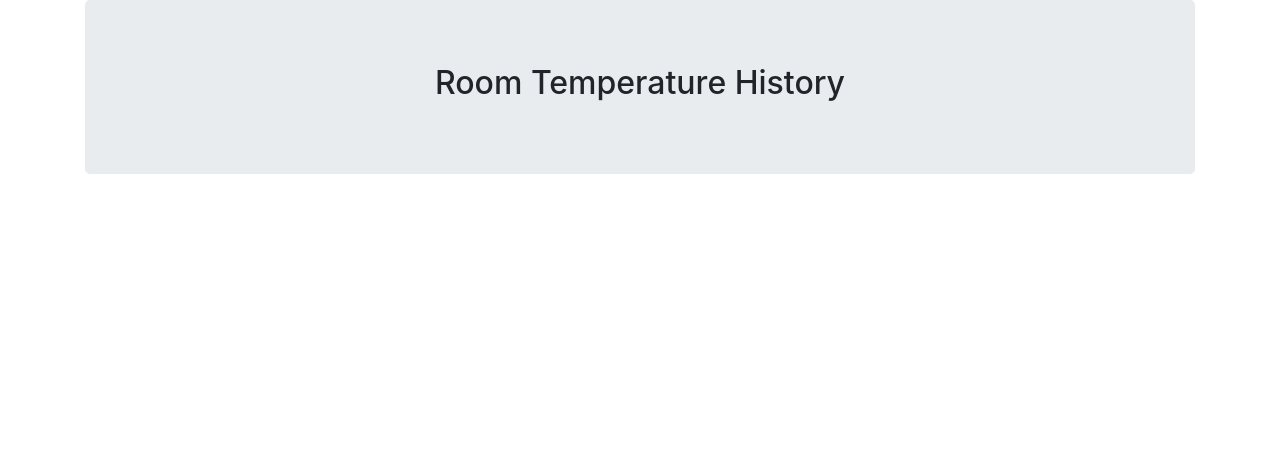
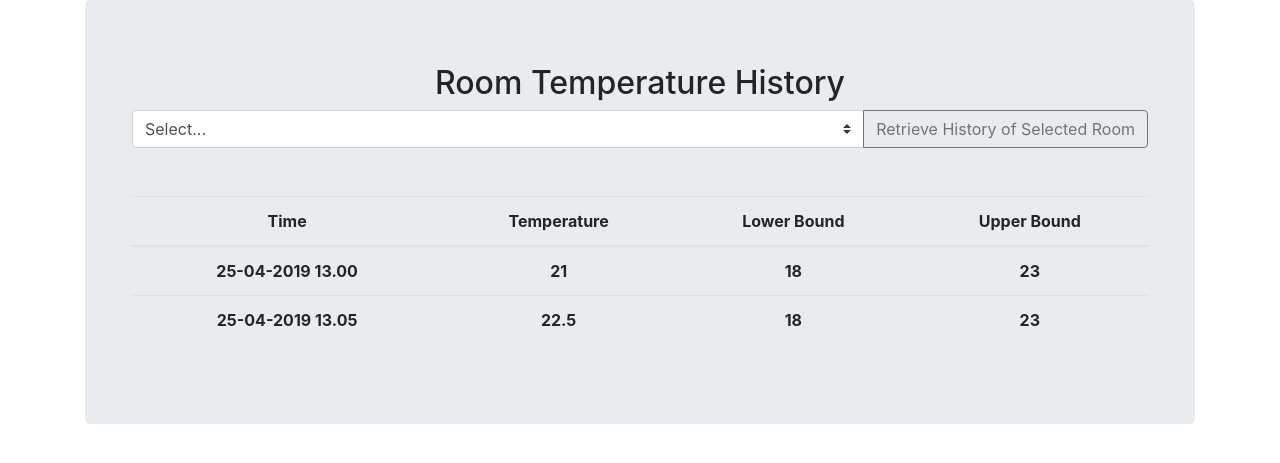
Before and after one commit to dgarnitz-zz/Temperature-Control-System, a Flask app: page /history in a window 1280 px wide. Shown: the part 56-519 px from the top of the page. Run offline with Flask 2, Linux system fonts and the light colour scheme; lists and menus that the app fills with data are empty; some libraries are stand-ins or nearby versions.

Commit message:
Added frontend for displaying the history of a specified room

```diff
--- a/client/app.py
+++ b/client/app.py
@@ -1,10 +1,13 @@
 from flask import Flask, render_template, request, redirect, jsonify, make_response
 from test_data import Rooms
+from test_history import JackColeHistory, JohnHoneyHistory
 from datetime import datetime
 
 app = Flask(__name__)
 
 Rooms = Rooms()
+JC = JackColeHistory()
+JH = JohnHoneyHistory()
 
 
 @app.route('/')
@@ -14,7 +17,7 @@ def current():
 
 @app.route('/history')
 def history():
-    return render_template('history.html')
+    return render_template('history.html', rooms=Rooms, jc=JC, jh=JH)
 
 
 if __name__ == '__main__':
--- a/client/templates/base.html
+++ b/client/templates/base.html
@@ -12,6 +12,7 @@
     <div class="container">
         {% block body %} {% endblock %}
     </div>
+
     <script src="https://code.jquery.com/jquery-3.2.1.slim.min.js"></script>
     <script src="https://maxcdn.bootstrapcdn.com/bootstrap/4.0.0/js/bootstrap.min.js"></script>
 </body>
--- a/client/templates/current.html
+++ b/client/templates/current.html
@@ -19,7 +19,7 @@
                 <input type="text" class="form-control" placeholder="{{room.lower_bound}}">
                 <input type="text" class="form-control" placeholder="{{room.upper_bound}}">
                 <div class=" input-group-append">
-                    <button class="btn btn-outline-primary" type="button" disabled>
+                    <button class="btn btn-outline-secondary" type="button" disabled>
                         Set Range
                     </button>
                 </div>
--- a/client/templates/history.html
+++ b/client/templates/history.html
@@ -3,5 +3,51 @@
 {% block body %}
 <div class="jumbotron text-center">
     <h2>Room Temperature History</h2>
+
+    <div class="container mb-5">
+        <div class="input-group">
+            <select class="custom-select" id="options">
+                <ul>
+                    <li>
+                        <option selected>Select...</option>
+                    </li>
+
+                    {% for room in rooms %}
+                    <li>
+                        <option value="{{room.id}}">{{room.name}}</option>
+                    </li>
+
+                    {% endfor %}
+                </ul>
+            </select>
+            <div class="input-group-append">
+                <button class="btn btn-outline-secondary" type="submit" value="submit">
+                    Retrieve History of Selected Room
+                </button>
+            </div>
+        </div>
+    </div>
+
+
+    <div class="container">
+        <table class="table">
+            <thead>
+                <th scope="col">Time</th>
+                <th scope="col">Temperature</th>
+                <th scope="col">Lower Bound</th>
+                <th scope="col">Upper Bound</th>
+            </thead>
+            <tbody>
+                {% for record in jc %}
+                <tr>
+                    <th scope="row">{{record.date}} {{record.time}}</th>
+                    <th>{{record.temperature}}</th>
+                    <th>{{record.lower_bound}}</th>
+                    <th>{{record.upper_bound}}</th>
+                </tr>
+                {% endfor %}
+            </tbody>
+        </table>
+    </div>
 </div>
 {% endblock %}
```
Also changed, not shown: client/test_history.py (added, +37 -0 lines).
